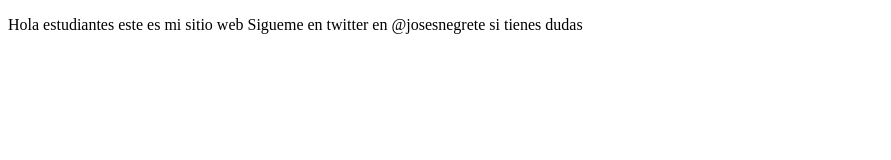
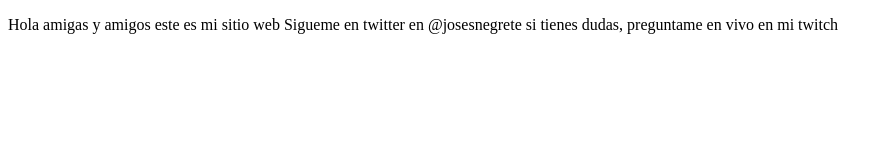
Before and after one commit to josesn08/proyectoDemoCursoPrework, a plain HTML site: page index.html in a window 1280 px wide. Shown: the whole page, without its empty margins (0-891 px from the left). Drawn offline with Linux system fonts and the light colour scheme.

Commit message:
cambios agregamos sitio de twitch

```diff
--- a/index.html
+++ b/index.html
@@ -8,8 +8,8 @@
 </head>
 <body>
     <p>
-        Hola estudiantes este es mi sitio web
-        Sigueme en twitter en @josesnegrete si tienes dudas
+        Hola amigas y amigos este es mi sitio web
+        Sigueme en twitter en @josesnegrete si tienes dudas, preguntame en vivo en mi twitch
     </p>
 </body>
 </html>
```
